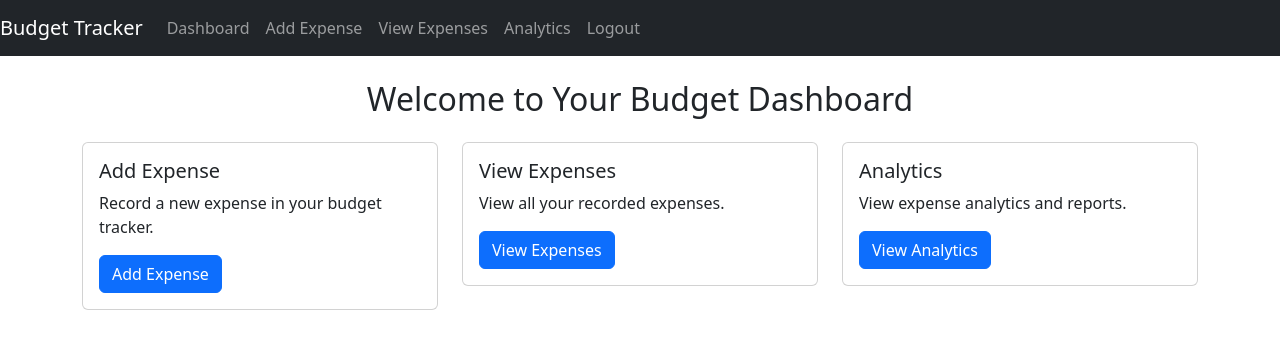
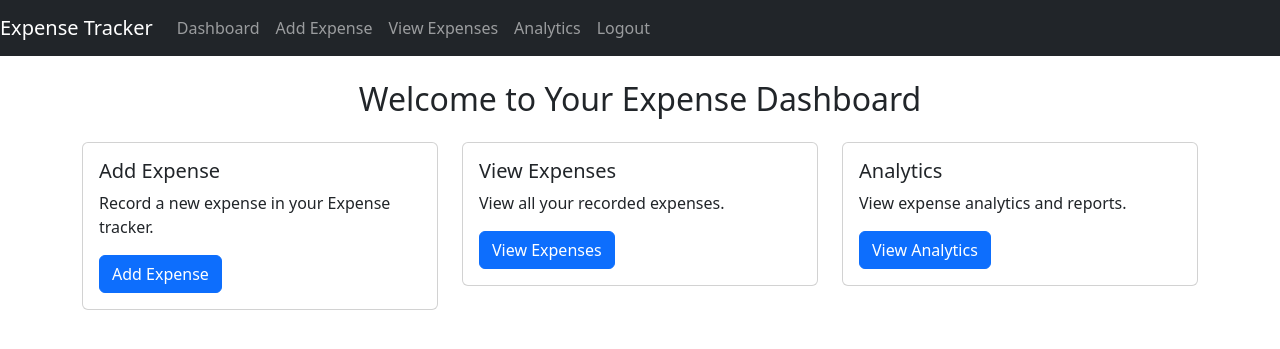
Before and after one commit to DVSR1411/expense-tracker, a Flask app: page /dashboard in a window 1280 px wide. Shown: the top 349 px of the page. Run offline with Flask 3, Linux system fonts and the light colour scheme; the visitor is signed in with stand-in values (Sample User, id 1); some libraries are stand-ins or nearby versions.

Commit message:
New changes

```diff
--- a/templates/add_expense.html
+++ b/templates/add_expense.html
@@ -1,5 +1,5 @@
 {% extends 'base.html' %}
-{% block title %}Add Expense - Budget Tracker{% endblock %}
+{% block title %}Add Expense - Expense Tracker{% endblock %}
 {% block content %}
 <div class="container mt-4">
     <h2 class="text-center mb-4">Add New Expense</h2>
--- a/templates/base.html
+++ b/templates/base.html
@@ -3,7 +3,7 @@
 <head>
     <meta charset="UTF-8">
     <meta name="viewport" content="width=device-width, initial-scale=1.0">
-    <title>{% block title %}Budget Tracker{% endblock %}</title>
+    <title>{% block title %}Expense Tracker{% endblock %}</title>
     <link href="https://cdn.jsdelivr.net/npm/bootstrap@5.3.7/dist/css/bootstrap.min.css" rel="stylesheet" integrity="sha384-LN+7fdVzj6u52u30Kp6M/trliBMCMKTyK833zpbD+pXdCLuTusPj697FH4R/5mcr" crossorigin="anonymous">
     <script src="https://cdn.jsdelivr.net/npm/bootstrap@5.3.7/dist/js/bootstrap.bundle.min.js" integrity="sha384-ndDqU0Gzau9qJ1lfW4pNLlhNTkCfHzAVBReH9diLvGRem5+R9g2FzA8ZGN954O5Q" crossorigin="anonymous"></script>
     <script src="https://cdn.jsdelivr.net/npm/@popperjs/core@2.11.8/dist/umd/popper.min.js" integrity="sha384-I7E8VVD/ismYTF4hNIPjVp/Zjvgyol6VFvRkX/vR+Vc4jQkC+hVqc2pM8ODewa9r" crossorigin="anonymous"></script>
@@ -11,7 +11,7 @@
 </head>
 <body>
     <nav class="navbar navbar-expand-lg navbar-dark bg-dark">
-        <a class="navbar-brand" href="{{ url_for('dashboard') }}">Budget Tracker</a>
+        <a class="navbar-brand" href="{{ url_for('dashboard') }}">Expense Tracker</a>
         <button class="navbar-toggler" type="button" data-toggle="collapse" data-target="#navbarNav">
             <span class="navbar-toggler-icon"></span>
         </button>
--- a/templates/dashboard.html
+++ b/templates/dashboard.html
@@ -1,14 +1,14 @@
 {% extends 'base.html' %}
-{% block title %}Dashboard - Budget Tracker{% endblock %}
+{% block title %}Dashboard - Expense Tracker{% endblock %}
 {% block content %}
 <div class="container mt-4">
-    <h2 class="text-center mb-4">Welcome to Your Budget Dashboard</h2>
+    <h2 class="text-center mb-4">Welcome to Your Expense Dashboard</h2>
     <div class="row mt-4">
         <div class="col-md-4">
             <div class="card">
                 <div class="card-body">
                     <h5 class="card-title">Add Expense</h5>
-                    <p class="card-text">Record a new expense in your budget tracker.</p>
+                    <p class="card-text">Record a new expense in your Expense tracker.</p>
                     <a href="{{ url_for('add_expense') }}" class="btn btn-primary">Add Expense</a>
                 </div>
             </div>
--- a/templates/expenses.html
+++ b/templates/expenses.html
@@ -1,5 +1,5 @@
 {% extends 'base.html' %}
-{% block title %}View Expenses - Budget Tracker{% endblock %}
+{% block title %}View Expenses - Expense Tracker{% endblock %}
 {% block content %}
 <div class="container mt-4">
     <h2 class="text-center mb-4">Your Expenses</h2>
--- a/templates/login.html
+++ b/templates/login.html
@@ -3,7 +3,7 @@
 <head>
     <meta charset="UTF-8">
     <meta name="viewport" content="width=device-width, initial-scale=1.0">
-    <title>Login - Budget Tracker</title>
+    <title>Login - Expense Tracker</title>
     <link href="https://cdn.jsdelivr.net/npm/bootstrap@5.3.7/dist/css/bootstrap.min.css" rel="stylesheet" integrity="sha384-LN+7fdVzj6u52u30Kp6M/trliBMCMKTyK833zpbD+pXdCLuTusPj697FH4R/5mcr" crossorigin="anonymous">
     <script src="https://cdn.jsdelivr.net/npm/bootstrap@5.3.7/dist/js/bootstrap.bundle.min.js" integrity="sha384-ndDqU0Gzau9qJ1lfW4pNLlhNTkCfHzAVBReH9diLvGRem5+R9g2FzA8ZGN954O5Q" crossorigin="anonymous"></script>
     <script src="https://cdn.jsdelivr.net/npm/@popperjs/core@2.11.8/dist/umd/popper.min.js" integrity="sha384-I7E8VVD/ismYTF4hNIPjVp/Zjvgyol6VFvRkX/vR+Vc4jQkC+hVqc2pM8ODewa9r" crossorigin="anonymous"></script>
--- a/templates/register.html
+++ b/templates/register.html
@@ -3,7 +3,7 @@
 <head>
     <meta charset="UTF-8">
     <meta name="viewport" content="width=device-width, initial-scale=1.0">
-    <title>Register - Budget Tracker</title>
+    <title>Register - Expense Tracker</title>
     <link href="https://cdn.jsdelivr.net/npm/bootstrap@5.3.7/dist/css/bootstrap.min.css" rel="stylesheet" integrity="sha384-LN+7fdVzj6u52u30Kp6M/trliBMCMKTyK833zpbD+pXdCLuTusPj697FH4R/5mcr" crossorigin="anonymous">
     <script src="https://cdn.jsdelivr.net/npm/bootstrap@5.3.7/dist/js/bootstrap.bundle.min.js" integrity="sha384-ndDqU0Gzau9qJ1lfW4pNLlhNTkCfHzAVBReH9diLvGRem5+R9g2FzA8ZGN954O5Q" crossorigin="anonymous"></script>
     <script src="https://cdn.jsdelivr.net/npm/@popperjs/core@2.11.8/dist/umd/popper.min.js" integrity="sha384-I7E8VVD/ismYTF4hNIPjVp/Zjvgyol6VFvRkX/vR+Vc4jQkC+hVqc2pM8ODewa9r" crossorigin="anonymous"></script>
--- a/templates/report.html
+++ b/templates/report.html
@@ -1,5 +1,5 @@
 {%extends 'base.html'%}
-{% block title %}Analytics - Budget Tracker{% endblock %}
+{% block title %}Analytics - Expense Tracker{% endblock %}
 {%block content%}
 <div class="container mt-4">
     <div class="report-container">
```
